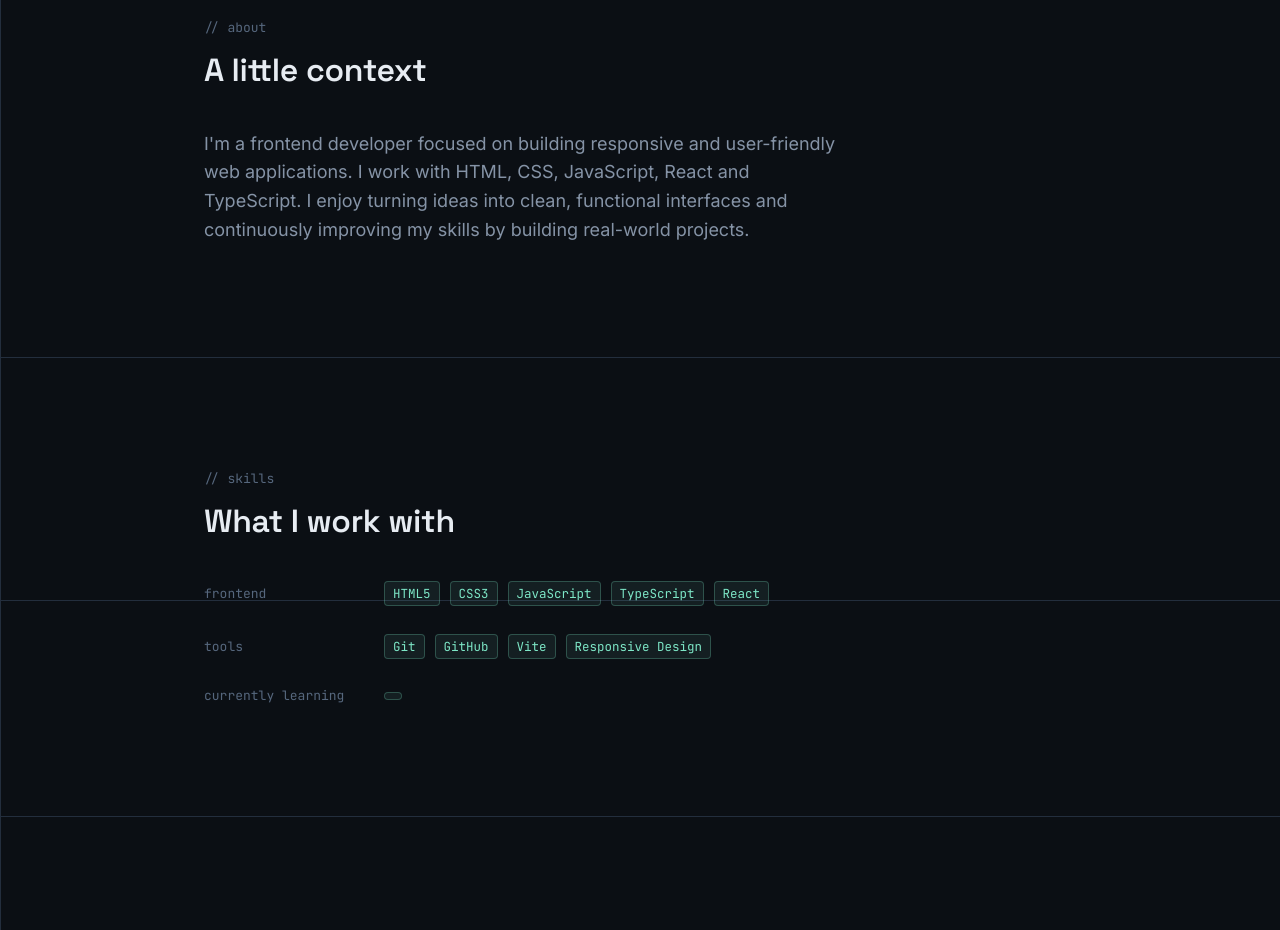
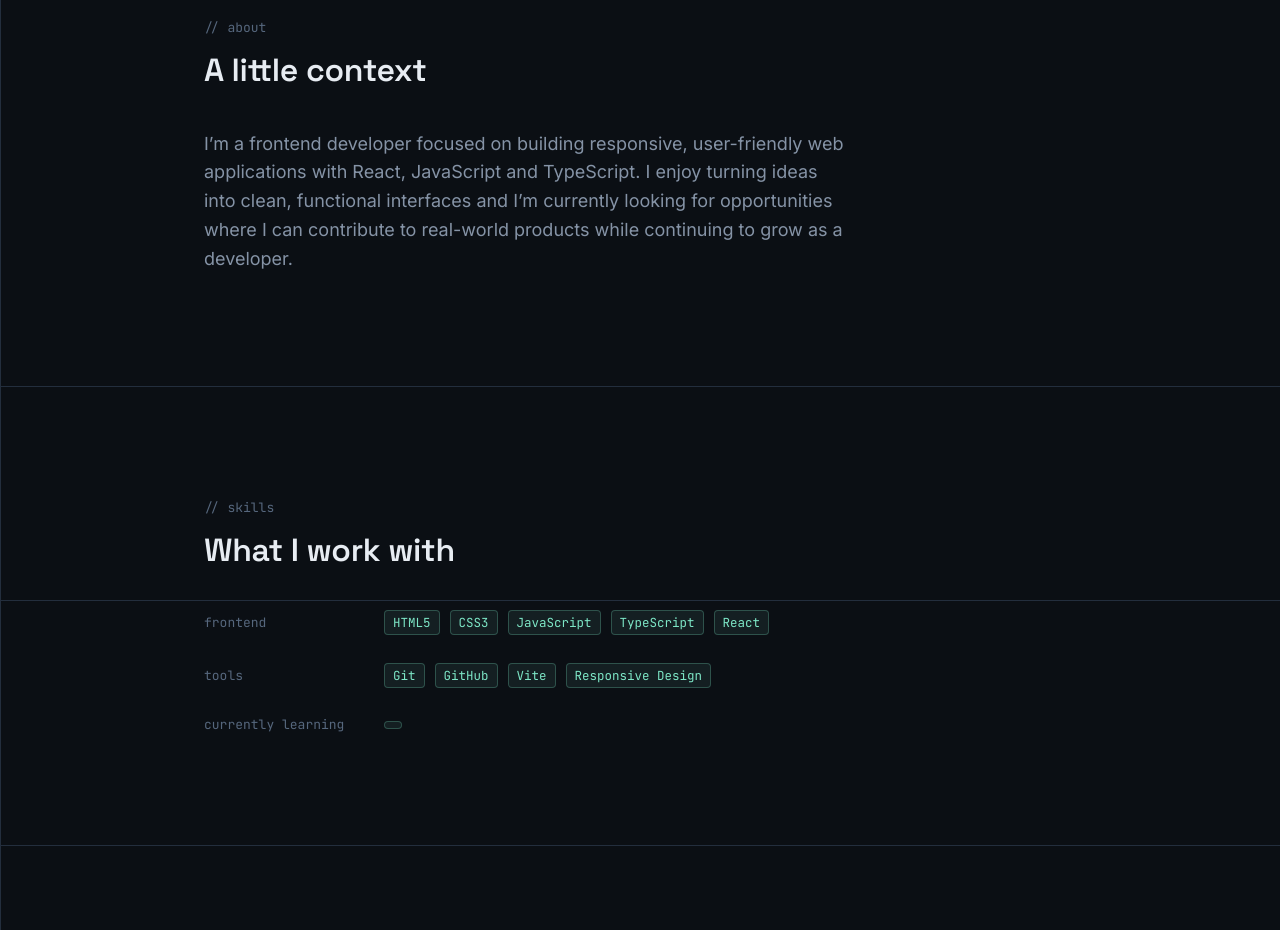
Before and after one commit to Tetris7/portfolio, a React (Vite) app: page / in a window 1280 px wide. Shown: the part 1000-1930 px from the top of the page. Built offline with nearby package versions, Linux system fonts and the light colour scheme; the HTML template or start-up script is replaced by a standard one.

Commit message:
Update Portfolio interface and experience details
Added optional resumeUrl field to Portfolio interface and updated the about section in the experience item.

```diff
--- a/src/data/portfolio.ts
+++ b/src/data/portfolio.ts
@@ -10,6 +10,7 @@ export interface Project {
   features: string[]
   liveUrl?: string
   githubUrl?: string
+  resumeUrl?: string
 }
 
 export interface ExperienceItem {
@@ -30,11 +31,12 @@ export const profile = {
   role: 'Frontend Web Developer',
   headline: 'I build responsive, user-friendly web experiences with modern frontend technologies.',
   about:
-    "I'm a frontend developer focused on building responsive and user-friendly web applications. I work with HTML, CSS, JavaScript, React and TypeScript. I enjoy turning ideas into clean, functional interfaces and continuously improving my skills by building real-world projects.",
+    "I’m a frontend developer focused on building responsive, user-friendly web applications with React, JavaScript and TypeScript. I enjoy turning ideas into clean, functional interfaces and I’m currently looking for opportunities where I can contribute to real-world products while continuing to grow as a developer.",
 
   email: 'adetoroadeniyi5@gmail.com',
   github: 'https://github.com/tetris7',
   linkedin: 'https://linkedin.com/in/adetoro-adeniyi-a235281a4',
+  resume: 'ADETORO_ADENIYI RESUME',
 }
 
 export const skills = {
```
